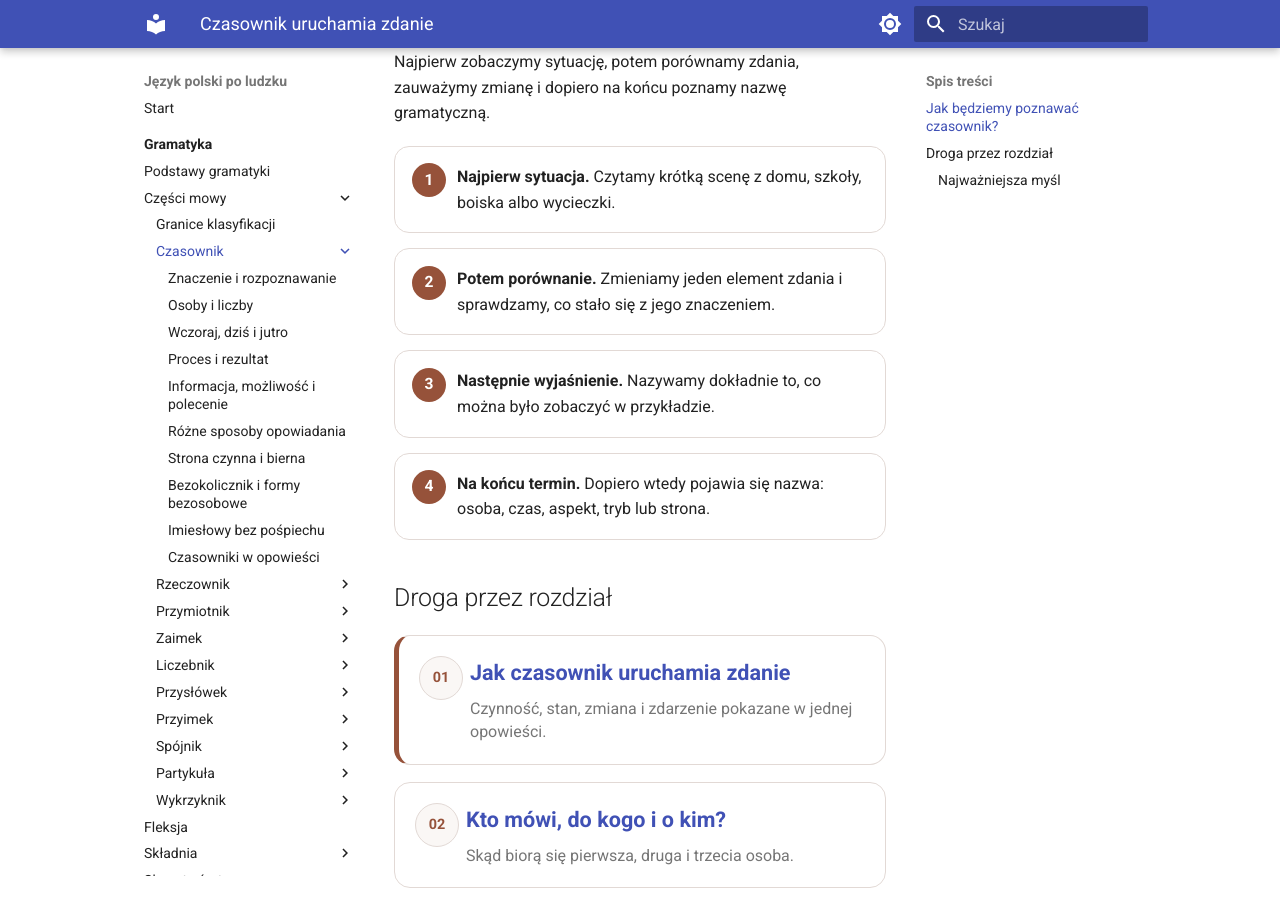
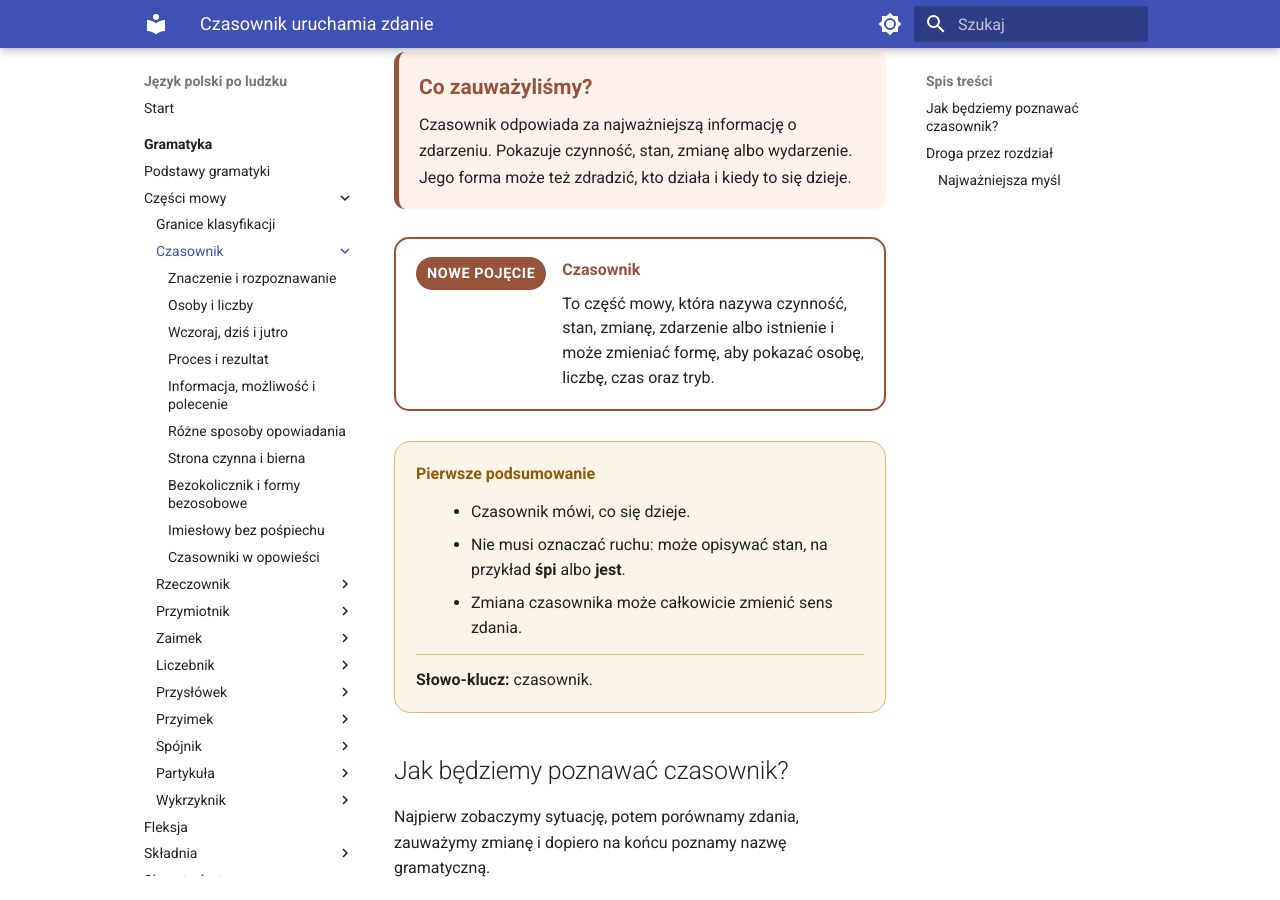
Before and after one commit to dchorazkiewicz/SP_JP, an MkDocs documentation site: the page built from docs/gramatyka/czesci-mowy/czasownik/index.md, in a window 1280 px wide and 900 px high, scrolled down 1123 px. Built offline with MkDocs 1.6.1 and Material for MkDocs 9.7.7, drawn with Linux system fonts in a browser that asks for light colours; some of the changed text lies outside the part shown.

Commit message:
Balance narrative and structured summaries in verb chapter introduction

```diff
--- a/docs/gramatyka/czesci-mowy/czasownik/index.md
+++ b/docs/gramatyka/czesci-mowy/czasownik/index.md
@@ -4,6 +4,15 @@
 
 <div class="lead-box">
 Czasownik nie jest tylko nazwą do zapamiętania. To wyraz, który uruchamia zdanie: mówi, co ktoś robi, co się z kimś dzieje, w jakim jest stanie albo co właśnie się wydarzyło.
+</div>
+
+<div class="verb-learning-goals">
+  <div class="verb-learning-goals__title">Jak czytać ten dział?</div>
+  <ul>
+    <li>Najpierw zobaczysz krótką sytuację lub opowieść.</li>
+    <li>Potem zatrzymamy się i nazwiemy to, co można było zauważyć.</li>
+    <li>Na końcu każdej części pojawi się krótkie podsumowanie z najważniejszymi pojęciami.</li>
+  </ul>
 </div>
 
 <div class="verb-story" markdown>
@@ -36,6 +45,22 @@
 Czasownik odpowiada za najważniejszą informację o zdarzeniu. Pokazuje czynność, stan, zmianę albo wydarzenie. Jego forma może też zdradzić, kto działa i kiedy to się dzieje.
 </div>
 
+<div class="verb-concept">
+  <span class="verb-concept__label">Nowe pojęcie</span>
+  <strong>Czasownik</strong>
+  <p>To część mowy, która nazywa czynność, stan, zmianę, zdarzenie albo istnienie i może zmieniać formę, aby pokazać osobę, liczbę, czas oraz tryb.</p>
+</div>
+
+<div class="verb-checkpoint">
+  <div class="verb-checkpoint__title">Pierwsze podsumowanie</div>
+  <ul>
+    <li>Czasownik mówi, co się dzieje.</li>
+    <li>Nie musi oznaczać ruchu: może opisywać stan, na przykład <strong>śpi</strong> albo <strong>jest</strong>.</li>
+    <li>Zmiana czasownika może całkowicie zmienić sens zdania.</li>
+  </ul>
+  <p class="verb-checkpoint__term"><strong>Słowo-klucz:</strong> czasownik.</p>
+</div>
+
 ## Jak będziemy poznawać czasownik?
 
 Najpierw zobaczymy sytuację, potem porównamy zdania, zauważymy zmianę i dopiero na końcu poznamy nazwę gramatyczną.
@@ -64,7 +89,11 @@
 
 <div class="verb-mini-summary">
 <h3>Najważniejsza myśl</h3>
-Czasownik sprawia, że zdanie pokazuje ruch, stan, zmianę, czas, wykonawcę i sposób opowiadania o wydarzeniu.
+<ul>
+  <li>Czasownik uruchamia zdanie.</li>
+  <li>Opowiada o działaniu, stanie, zmianie lub wydarzeniu.</li>
+  <li>Jego forma może pokazać, kto działa i kiedy.</li>
+</ul>
 </div>
 
 [Zacznij od pierwszej opowieści](znaczenie-i-rozpoznawanie/){ .md-button .md-button--primary }
```
